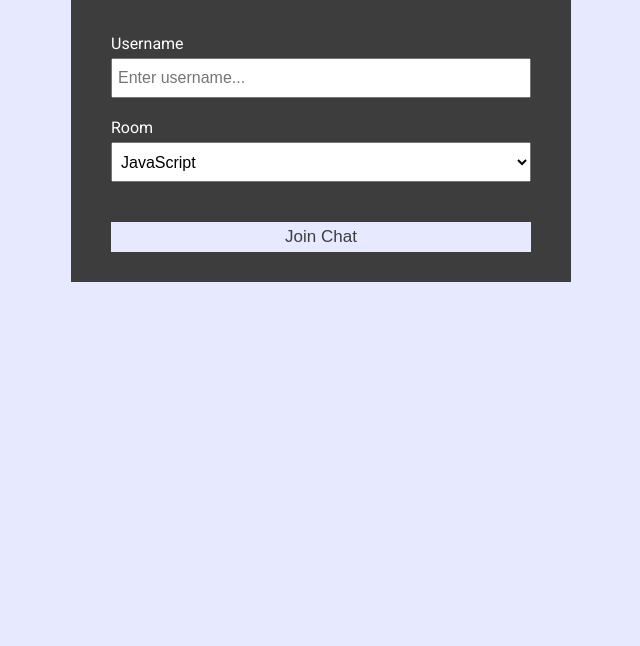
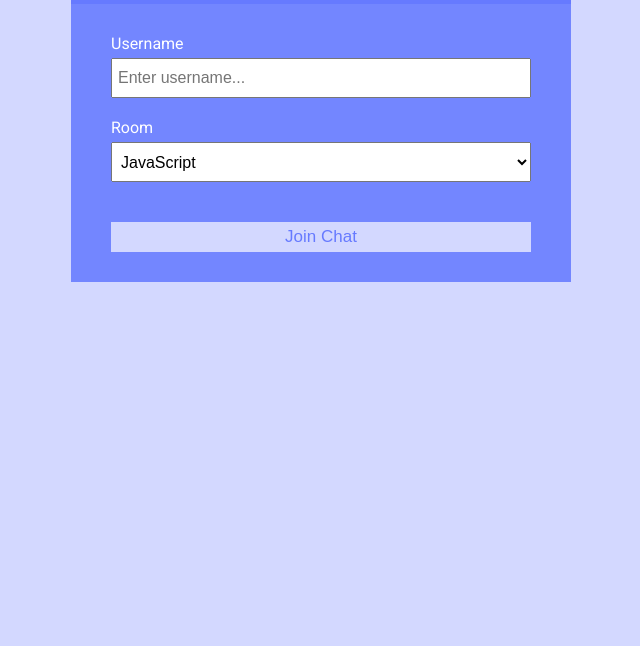
Before and after one commit to Umair-exe/CHAT-APP-WITH-NODE-JS-AND-SOCKET.IO, a website: page public/index.html in a window 1280 px wide. Shown: the part 154-800 px from the top of the page, without its empty margins (319-959 px from the left). Drawn offline with Linux system fonts and the light colour scheme.

Commit message:
Add files via upload

```diff
--- a/public/css/style.css
+++ b/public/css/style.css
@@ -1,9 +1,9 @@
 @import url('https://fonts.googleapis.com/css?family=Roboto&display=swap');
 
 :root {
-	--dark-color-a: #3d3d3d;
-	--dark-color-b: #3d3d3d;
-	--light-color: #e6e9ff;
+	--dark-color-a: #667aff;
+	--dark-color-b: #7386ff;
+	--light-color: #d3d8ff;
 	--success-color: #5cb85c;
 	--error-color: #d9534f;
 }
```
